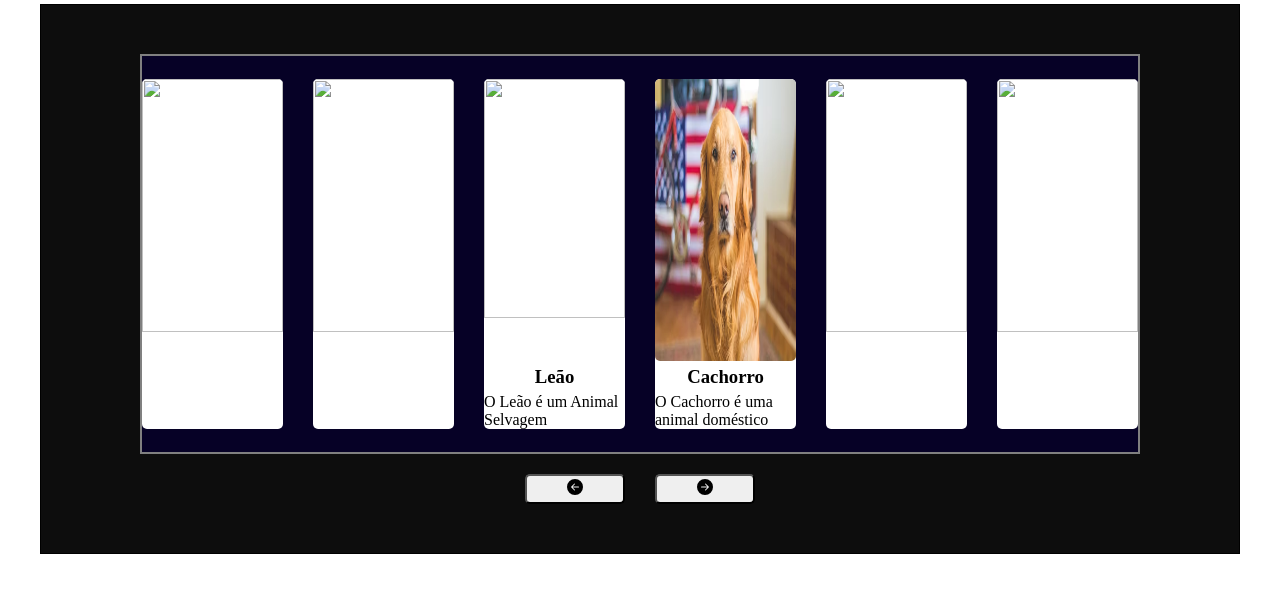
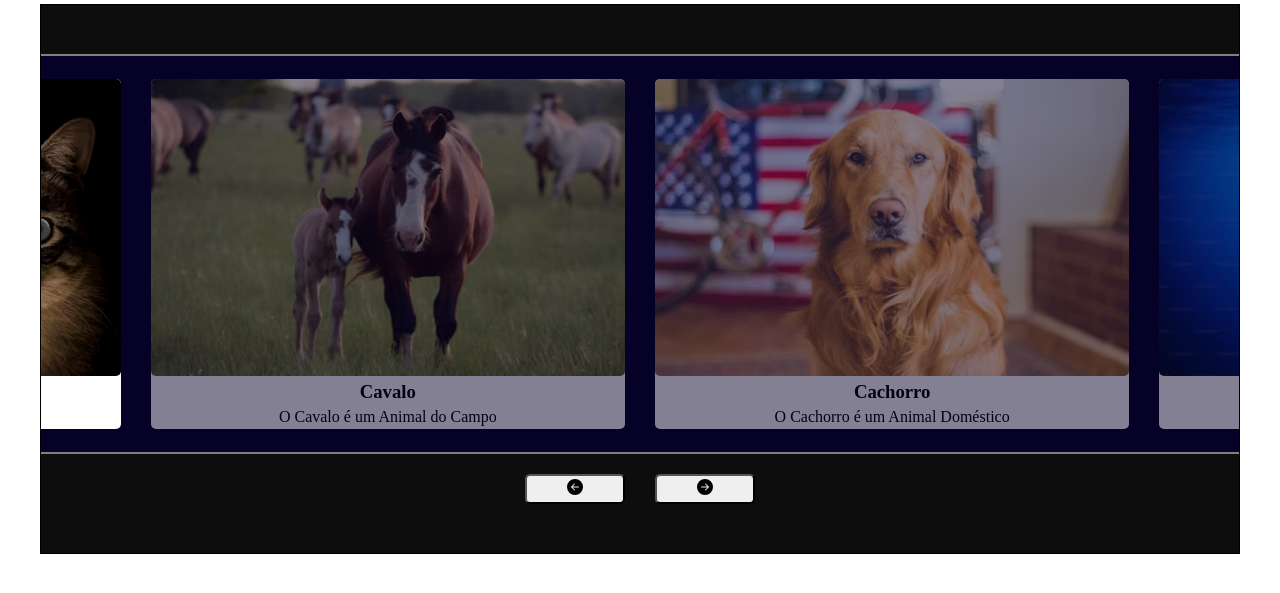
Before and after one commit to JuniorTeixeira01/projeto-italent, a plain HTML site: page index.html in a window 1280 px wide. Both pictures are taken after a click on the button 705 px from the left and 531 px from the top of the page. Shown: the part 43-636 px from the top of the page. Drawn offline with Linux system fonts and the light colour scheme.

Commit message:
Atualizações do projeto

```diff
--- a/data.js
+++ b/data.js
@@ -14,4 +14,36 @@
     {id: 6, nome: "Tigre", descricao: "O Tigre é um Animal Selvagem", imagem: tigre}
 ]
 
-export default lista;
+const cardsImg = document.querySelectorAll('.card img');
+const cardsNome = document.querySelectorAll('.card h3');
+const cardDescription = document.querySelectorAll('.card p');
+const div = document.querySelector('.container-infinity');
+
+const preenchDiv = () => {
+    //Imagens
+    cardsImg[0].src = lista[0].imagem;
+    cardsImg[1].src = lista[1].imagem;
+    cardsImg[2].src = lista[2].imagem;
+    cardsImg[3].src = lista[3].imagem;
+    cardsImg[4].src = lista[4].imagem;
+    cardsImg[5].src = lista[5].imagem;
+    //Imagens
+    //Nomes
+    cardsNome[0].innerHTML = lista[0].nome;
+    cardsNome[1].innerHTML = lista[1].nome;
+    cardsNome[2].innerHTML = lista[2].nome;
+    cardsNome[3].innerHTML = lista[3].nome;
+    cardsNome[4].innerHTML = lista[4].nome;
+    cardsNome[5].innerHTML = lista[5].nome;
+    //Nomes
+    //Descrição
+    cardDescription[0].innerHTML = lista[0].descricao;
+    cardDescription[1].innerHTML = lista[1].descricao;
+    cardDescription[2].innerHTML = lista[2].descricao;
+    cardDescription[3].innerHTML = lista[3].descricao;
+    cardDescription[4].innerHTML = lista[4].descricao;
+    cardDescription[5].innerHTML = lista[5].descricao;
+    //Descrição
+}
+
+export default preenchDiv;
--- a/index.html
+++ b/index.html
@@ -12,12 +12,12 @@
         <h1>Tipos de Animais</h1>
         <section class="container-finit">
             <div class="container-infinity">
-                <div id="card_1" class="card card-leao"><img src="" alt=""><h3></h3><p></p></div>
-                <div id="card_2" class="card card-cachorro"><img src="" alt=""><h3></h3><p></p></div>
-                <div id="card_3" class="card card-gato"><img src="" alt=""><h3>Leão</h3><p>O Leão é um Animal Selvagem</p></div>
-                <div id="card_4" class="card card-cavalo"><img src="./assets/cachorro.avif" alt=""><h3>Cachorro</h3><p>O Cachorro é uma animal doméstico</p></div>
-                <div id="card_5" class="card card-baleia"><img src="" alt=""><h3></h3><p></p></div>
-                <div id="card_6" class="card card-tigre"><img src="" alt=""><h3></h3><p></p></div>
+                <div id="card_1" class="card off-focus"><img src="" alt=""><h3></h3><p></p></div>
+                <div id="card_2" class="card off-focus"><img src="" alt=""><h3></h3><p></p></div>
+                <div id="card_3" class="card off-focus"><img src="" alt=""><h3></h3><p></p></div>
+                <div id="card_4" class="card off-focus"><img src="" alt=""><h3></h3><p></p></div>
+                <div id="card_5" class="card off-focus"><img src="" alt=""><h3></h3><p></p></div>
+                <div id="card_6" class="card off-focus"><img src="" alt=""><h3></h3><p></p></div>
             </div>
             <div class="container-botoes">
                 <button class="is-left"><img src="./assets/seta-esquerda.svg" alt="Seta para Esquerda"></button>
--- a/index.js
+++ b/index.js
@@ -1,30 +1,23 @@
-import lista  from "./data.js";
+import preenchDiv  from "./data.js";
+
+
+preenchDiv();
+
+
+let currentItem = 0;
 
 const cards = document.querySelectorAll('.card');
+const controls = document.querySelectorAll('button');
 
-cards.forEach(card => function() {
-    let content = this.id;
-})
+controls.forEach(control => control.addEventListener('click', function() {
 
-lista.map((item) =>{
+    if(control.classList.contains('is-right')){
+        currentItem++
+    }else{
+        currentItem > 0 && currentItem--
+    }
 
-})
+    cards[currentItem].classList.remove('off-focus')
 
-const contentCards = (elemento) =>{
-    switch(elemento){
-
-    }
-}
-
-
-
-
-
-/* <div className='listas'>
-                {selectClick.map((produto) =>
-                <ItemIngrediente
-                key={produto.id}
-                nome={produto.nome}
-                imagem={produto.imagem}/>
-                )}
-            </div> */
+    console.log(currentItem)
+}))
--- a/style.css
+++ b/style.css
@@ -24,12 +24,12 @@
     align-items: center;
     justify-content: center;
     gap: 20PX;
-    overflow-x: auto;
+    overflow-x: hidden;
 }
 .container-infinity{
     background-color: #060126;
     border: 2px solid gray;
-    width: 1000px;
+    width: 3000px;
     height: 400px;
     display: flex;
     align-items: center;
@@ -60,3 +60,11 @@
     height: 30px;
     border-radius: 5px;
 }
+
+.on-focus{
+    box-shadow: 0 0 0 5px rgb(77, 75, 75);
+    opacity: 1;
+}
+.off-focus{
+    opacity: 0.5;
+}
```
Also changed, not shown: service.js (added).
